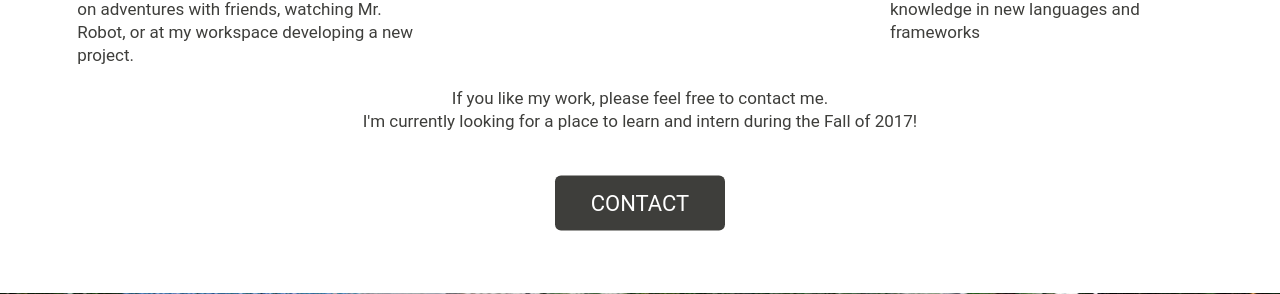
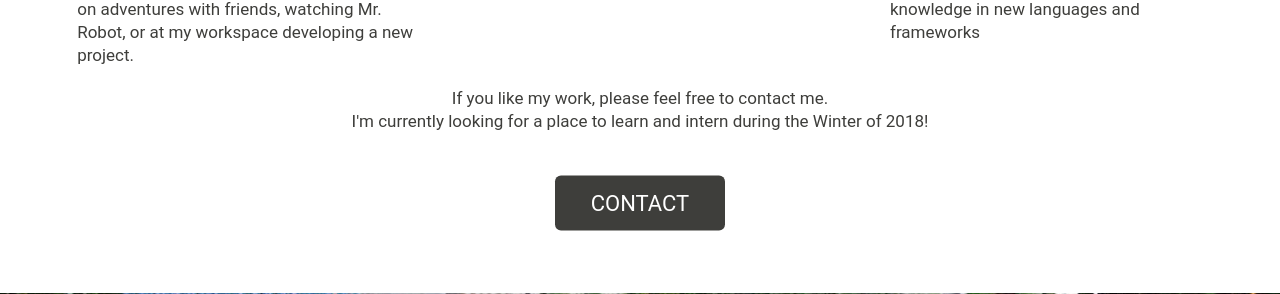
Before and after one commit to amadrzyk/Personal-Website, a PHP site: page / in a window 1280 px wide. Shown: the part 1300-1594 px from the top of the page. Run offline with PHP 8.4, Linux system fonts and the light colour scheme; some libraries are stand-ins or nearby versions.

Commit message:
Update index.php

```diff
--- a/public_html/index.php
+++ b/public_html/index.php
@@ -113,13 +113,6 @@
 
                         When I’m not in class, you can find me going on adventures with friends, watching Mr. Robot, or
                         at my workspace developing a new project.
-
-                        <!--Hi, I'm Alex! I am a third-year computer science student at Western University. My passions lie in
-                        web and software development, design, and customer relations. In my years as a student and
-                        young professional, I have delivered creative and engaging solutions across digital media and
-                        online presence and assumed leadership roles along the way.-->
-
-
                     </p>
 
                 </div>
@@ -146,7 +139,7 @@
         </div>
 
         <p class="slide-bottom" style="text-align: center; padding-top: 20px; line-height: 135%">If you like my work, please feel free to contact me.<br>
-            I'm currently looking for a place to learn and intern during the Fall of 2017!</p>
+            I'm currently looking for a place to learn and intern during the Winter of 2018!</p>
 
         <!-- Contact Button -->
         <div class="container">
```
